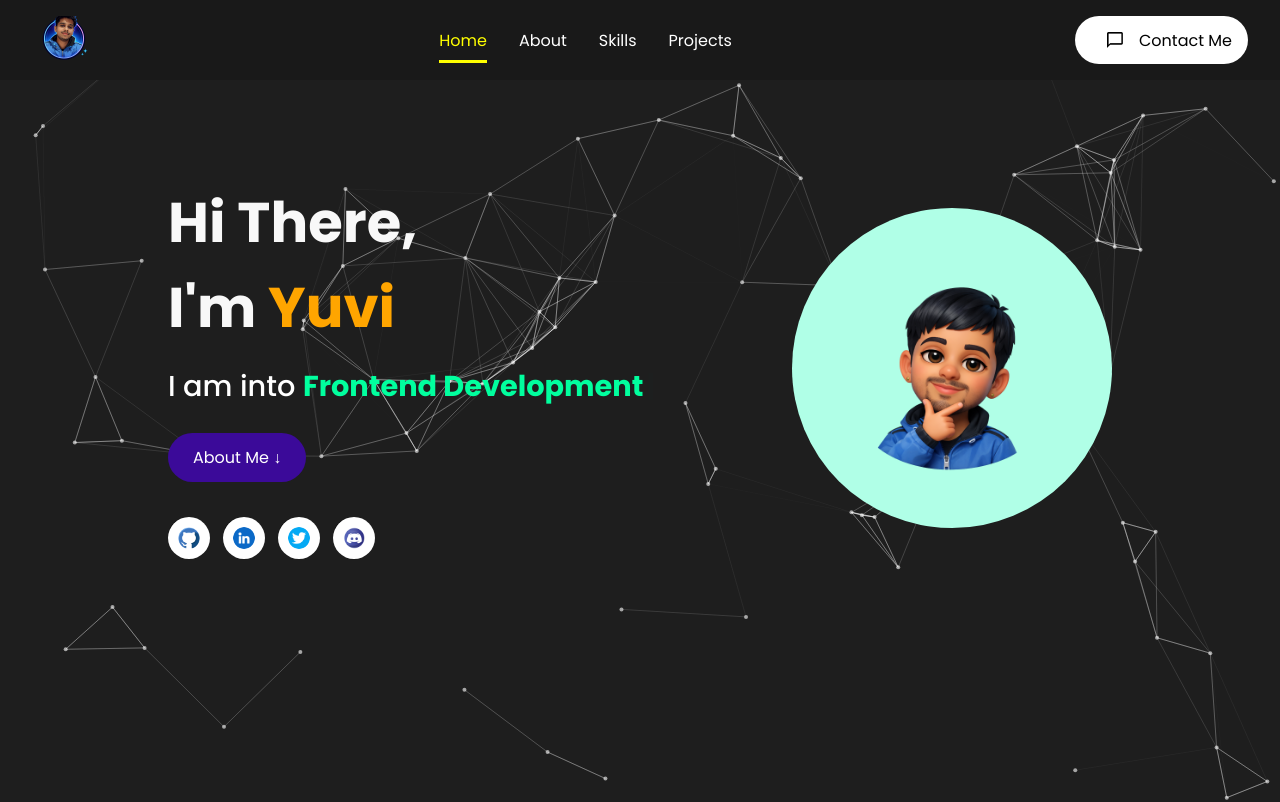
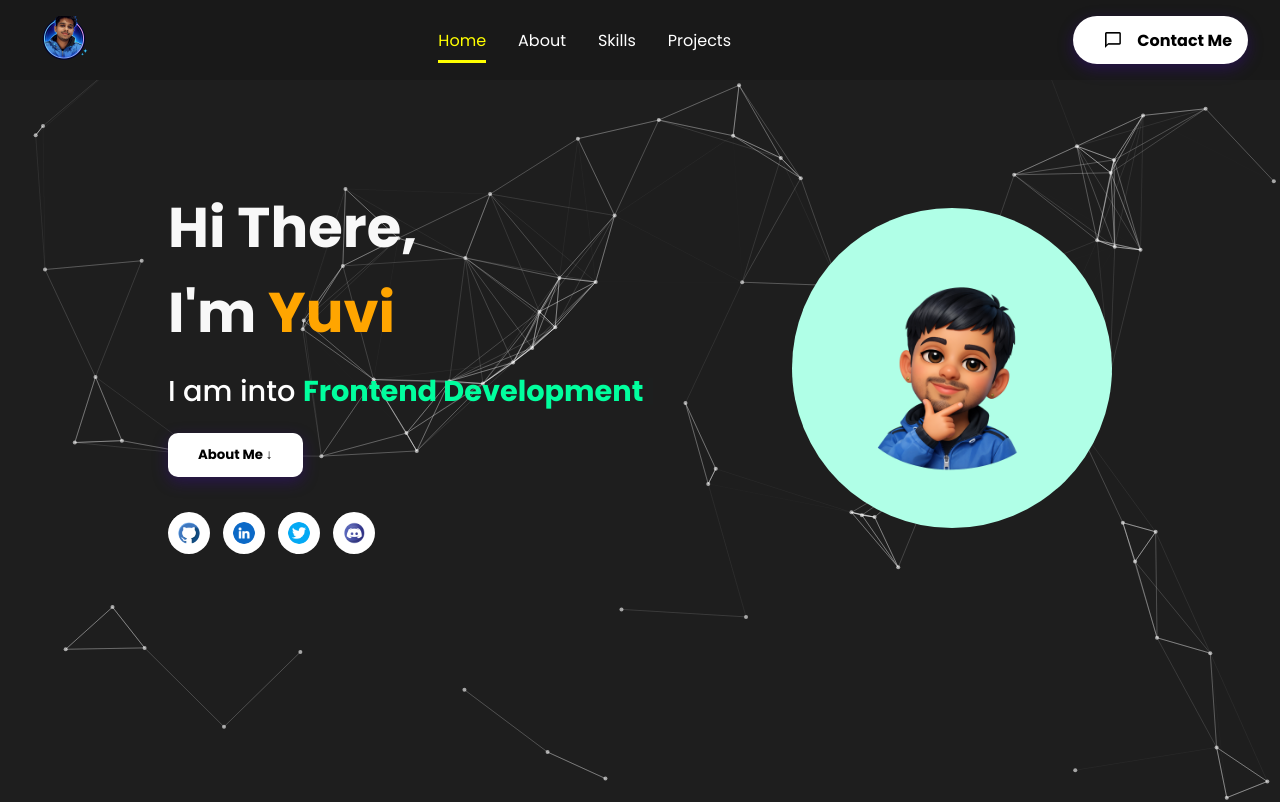
Before and after one commit to 23yuvi23/MyPortfolio-01, a React (Vite) app: page / in a window 1280 px wide. Shown: the top 802 px of the page. Built offline with nearby package versions, Linux system fonts and the light colour scheme.

Commit message:
portfolio almost done

```diff
--- a/src/components/Contact/Contact.css
+++ b/src/components/Contact/Contact.css
@@ -8,6 +8,10 @@
     flex-direction: column;
     align-items: center;
     justify-content: center;
+    position: relative;
+  z-index: 5;   /* ✅ particles se ऊपर आ जाएगा */
+  background: rgb(30, 30, 30); /* ✅ particles hide */
+
 }
 
 .contactDesc {
@@ -45,12 +49,26 @@
 
 
 .submitBtn {
-    background: white;
-    border: none;
-    border-radius: 0.5rem;
-    margin: 2rem;
-    padding: 0.75rem 3.5rem;
+  display: inline-block;
+  margin-top: 20px;
+  padding: 12px 30px;
+  background: #ffffff;
+  color: rgb(0, 0, 0);
+  text-decoration: none;
+  border: none;
+  border-radius: 10px;
+  font-weight: bold;
+  transition: 0.3s;
+  cursor: pointer;
+  box-shadow: 0px 5px 15px rgba(59, 10, 153, 0.4);
 }
+
+.submitBtn:hover {
+  background: #d7f35d;
+  transform: scale(1.05);
+}
+
+
 
 @media (max-width: 700px) {
   .msg {
@@ -73,4 +91,6 @@
 .callIcon{
     width: 30px;
     height: 30px;
+    /* display: flex; */
+
 }
--- a/src/components/Home/Home.css
+++ b/src/components/Home/Home.css
@@ -50,18 +50,22 @@
 }
 
 .homeBtn {
-  margin-top: 25px;
-  padding: 12px 25px;
-  background: #3b0a99;
-  color: white;
+  display: inline-block;
+  margin-top: 20px;
+  padding: 12px 30px;
+  background: #ffffff;
+  color: rgb(0, 0, 0);
+  text-decoration: none;
   border: none;
-  border-radius: 30px;
-  cursor: pointer;
-  font-size: 1rem;
+  border-radius: 10px;
+  font-weight: bold;
+  transition: 0.3s;
+  box-shadow: 0px 5px 15px rgba(59, 10, 153, 0.4);
 }
 
 .homeBtn:hover {
-  background: #24006c;
+  background: #d7f35d;
+  transform: scale(1.05);
 }
 
 .socialIcons {
--- a/src/components/Home/Home.jsx
+++ b/src/components/Home/Home.jsx
@@ -42,7 +42,7 @@ const Home = () => {
           </span>
         </h2>
 
-        <motion.button
+      <motion.button
         whileHover={{ scale: 1.1 }}
         whileTap={{ scale: 0.95 }}
         // onHoverStart={() => console.log('hover started!')}
--- a/src/components/Intro/Intro.css
+++ b/src/components/Intro/Intro.css
@@ -65,6 +65,7 @@
   padding: 12px 30px;
   background: #ffffff;
   color: rgb(0, 0, 0);
+  border: none;
   text-decoration: none;
   border-radius: 10px;
   font-weight: bold;
@@ -73,7 +74,7 @@
 }
 
 .resumeBtn:hover {
-  background: #24006c;
+  background: #d7f35d;
   transform: scale(1.05);
 }
 
--- a/src/components/NavBar/Navbar.css
+++ b/src/components/NavBar/Navbar.css
@@ -33,7 +33,7 @@
 }
 
 .desktopMenuButton{
-    background: white;
+    background: rgb(255, 255, 255);
     color: black;
     cursor: pointer;
     display: flex;
@@ -42,7 +42,15 @@
     padding: 0 1rem;
     border-radius: 2rem;
     border: none;
+    font-weight: bold;
+    transition: 0.3s;
+    box-shadow: 0px 5px 15px rgba(59, 10, 153, 0.4);
 }
+.desktopMenuButton:hover{
+      background: #d7f35d;
+  transform: scale(1.05);
+}
+
 .desktopMenuImg{
     object-fit: cover;
     height: 1rem;
@@ -50,6 +58,8 @@
     margin: 1rem;
 
 }
+
+
 
 .active {
     color: yellow;
--- a/src/components/Works/Works.css
+++ b/src/components/Works/Works.css
@@ -61,6 +61,12 @@
     font-size: 1rem;
 }
 
+.workBtn:hover{
+  background: #f7562e;
+  transform: scale(1.05);
+}
+
+
 @media screen and (max-width:585px) {
     .worksImg {
         height: 48vw;
```
Also changed, not shown: src/components/Contact/Contact.jsx (+5 -2 lines).
